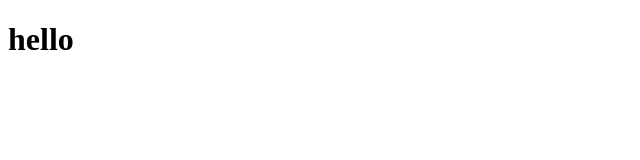
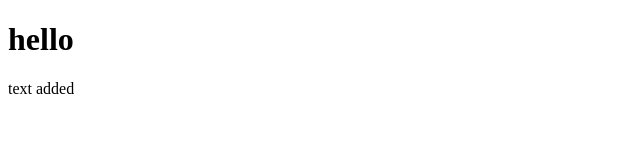
Before and after one commit to Javohir343/git-inexhtml, a plain HTML site: page index.html in a window 1280 px wide. Shown: the full height of the page, 0-640 px from the left. Drawn offline with Linux system fonts and the light colour scheme.

Commit message:
text added

```diff
--- a/index.html
+++ b/index.html
@@ -7,5 +7,6 @@
 </head>
 <body>
     <h1>hello</h1>
+    <p>text added</p>
 </body>
 </html>
```
